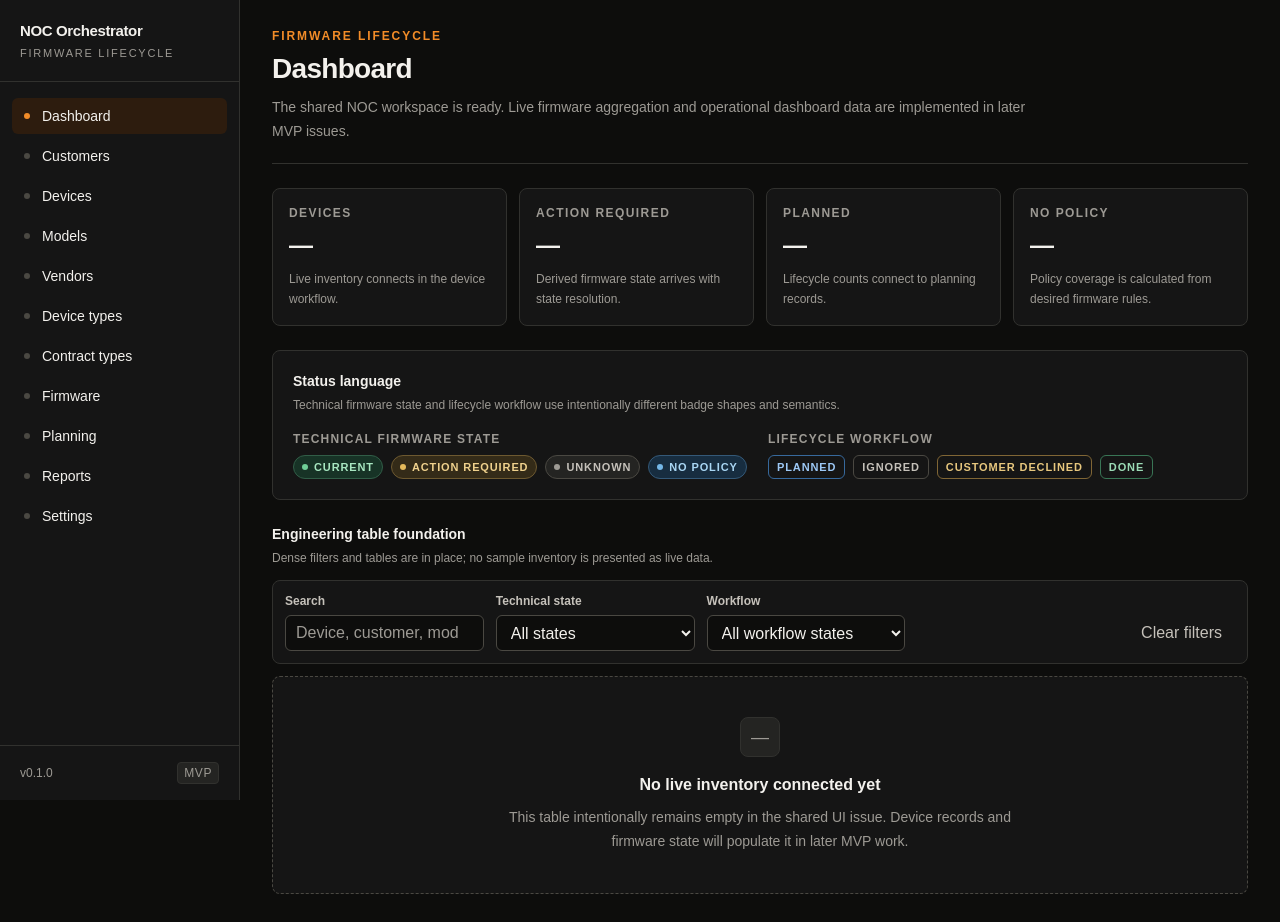
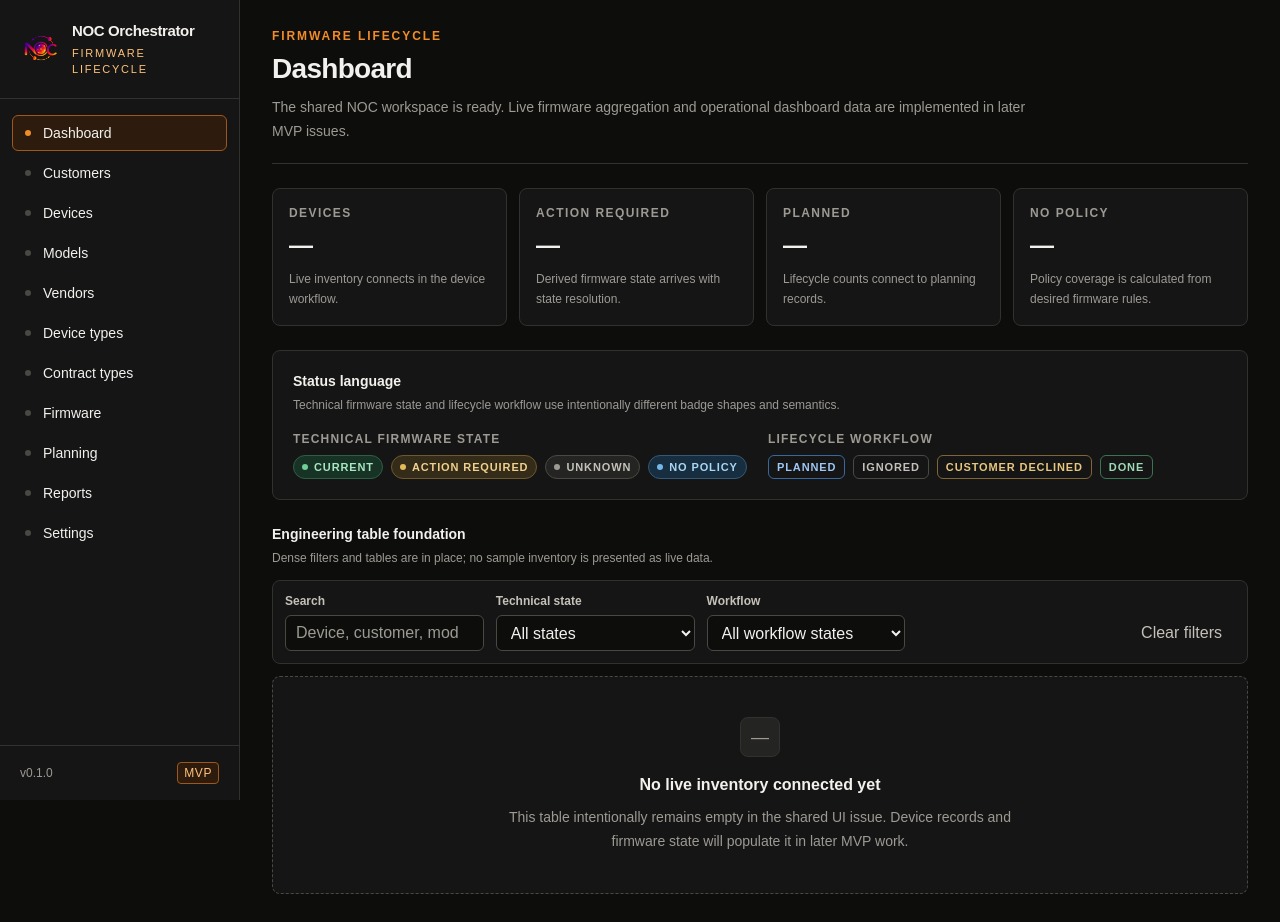
Before and after one commit to mathossa/noc_orchestrator, a Next.js app: page /dashboard in a window 1280 px wide. Built offline with nearby package versions, Linux system fonts and the light colour scheme.

Commit message:
Add icon and orange shell branding (#21)

```diff
--- a/src/components/app-shell/app-shell.tsx
+++ b/src/components/app-shell/app-shell.tsx
@@ -1,5 +1,6 @@
 'use client'
 
+import Image from 'next/image'
 import Link from 'next/link'
 import { usePathname } from 'next/navigation'
 import type { ReactNode } from 'react'
@@ -38,11 +39,11 @@ function NavigationLinks({ compact = false }: { compact?: boolean }) {
                 href={item.href}
                 aria-current={active ? 'page' : undefined}
                 className={[
-                  'group flex items-center rounded-md text-sm font-medium transition-colors',
+                  'group flex items-center rounded-md border text-sm font-medium transition-colors',
                   compact ? 'h-9 px-3' : 'h-9 gap-3 px-3',
                   active
-                    ? 'bg-[var(--accent-soft)] text-[var(--foreground)]'
-                    : 'text-[var(--muted-strong)] hover:bg-[var(--surface-muted)] hover:text-[var(--foreground)]',
+                    ? 'border-[var(--accent-muted)] bg-[var(--accent-soft)] text-[var(--accent-light)]'
+                    : 'border-transparent text-[var(--muted-strong)] hover:bg-[var(--surface-muted)] hover:text-[var(--foreground)]',
                 ].join(' ')}
               >
                 {!compact ? (
@@ -66,11 +67,24 @@ function NavigationLinks({ compact = false }: { compact?: boolean }) {
 
 function Brand() {
   return (
-    <Link href="/dashboard" className="block rounded-md" aria-label="NOC Orchestrator dashboard">
-      <div className="text-[15px] font-semibold tracking-tight text-[var(--foreground)]">NOC Orchestrator</div>
-      <div className="mt-0.5 text-[11px] font-medium uppercase tracking-[0.16em] text-[var(--muted)]">
-        Firmware lifecycle
-      </div>
+    <Link
+      href="/dashboard"
+      className="flex items-center gap-3 rounded-md"
+      aria-label="NOC Orchestrator dashboard"
+    >
+      <Image
+        src="/brand/noc-orchestrator-icon.png"
+        alt=""
+        width={40}
+        height={40}
+        className="h-10 w-10 shrink-0 object-contain"
+      />
+      <span className="min-w-0">
+        <span className="block text-[15px] font-semibold tracking-tight text-[var(--foreground)]">NOC Orchestrator</span>
+        <span className="mt-0.5 block text-[11px] font-medium uppercase tracking-[0.16em] text-[var(--accent-light)]">
+          Firmware lifecycle
+        </span>
+      </span>
     </Link>
   )
 }
@@ -80,7 +94,7 @@ export function AppShell({ children }: Readonly<{ children: ReactNode }>) {
     <div className="min-h-screen bg-[var(--background)]">
       <a
         href="#main-content"
-        className="fixed left-3 top-3 z-50 -translate-y-20 rounded-md bg-[var(--accent)] px-3 py-2 text-sm font-semibold text-[#07111d] transition-transform focus:translate-y-0"
+        className="fixed left-3 top-3 z-50 -translate-y-20 rounded-md bg-[var(--accent)] px-3 py-2 text-sm font-semibold text-[var(--accent-contrast)] transition-transform focus:translate-y-0"
       >
         Skip to content
       </a>
@@ -95,7 +109,7 @@ export function AppShell({ children }: Readonly<{ children: ReactNode }>) {
         <div className="border-t border-[var(--border)] px-5 py-4">
           <div className="flex items-center justify-between gap-3 text-xs text-[var(--muted)]">
             <span>v0.1.0</span>
-            <span className="rounded border border-[var(--border)] bg-[var(--surface-muted)] px-1.5 py-0.5 font-medium uppercase tracking-wider">
+            <span className="rounded border border-[var(--accent-muted)] bg-[var(--accent-soft)] px-1.5 py-0.5 font-medium uppercase tracking-wider text-[var(--accent-light)]">
               MVP
             </span>
           </div>
@@ -106,7 +120,7 @@ export function AppShell({ children }: Readonly<{ children: ReactNode }>) {
         <header className="sticky top-0 z-20 border-b border-[var(--border)] bg-[var(--surface)] lg:hidden">
           <div className="flex h-16 items-center justify-between gap-4 px-4 sm:px-6">
             <Brand />
-            <span className="rounded border border-[var(--border)] bg-[var(--surface-muted)] px-2 py-1 text-[10px] font-semibold uppercase tracking-[0.14em] text-[var(--muted)]">
+            <span className="rounded border border-[var(--accent-muted)] bg-[var(--accent-soft)] px-2 py-1 text-[10px] font-semibold uppercase tracking-[0.14em] text-[var(--accent-light)]">
               MVP
             </span>
           </div>
```
